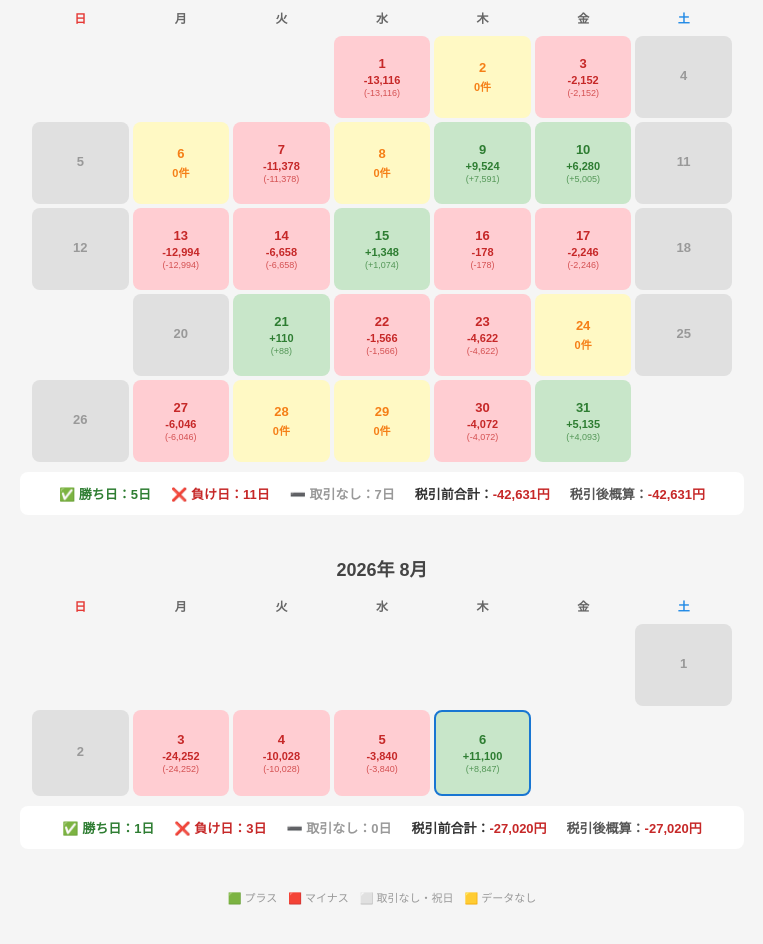
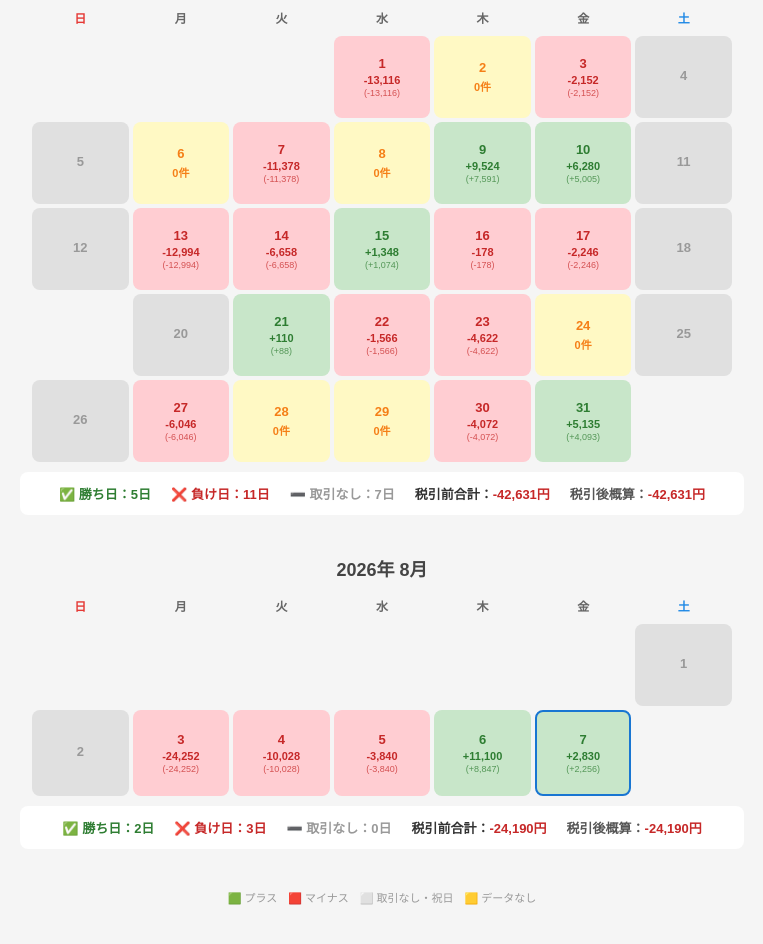
Before and after one commit to yamaguchi629/sns-kabu-calendar, a plain HTML site: page index.html in a window 1280 px wide. Shown: the part 880-1824 px from the top of the page, without its empty margins (258-1021 px from the left). Drawn offline with Linux system fonts and the light colour scheme.

Commit message:
8/7損益データ反映：+2,830円・26件

```diff
--- a/index.html
+++ b/index.html
@@ -39,11 +39,11 @@
 <div class="grand-total">
   <div class="grand-total-title">📊 全合計（6月〜8月）</div>
   <div class="summary">
-    <span style="color:#81c784">✅ 勝ち日：16日</span>
+    <span style="color:#81c784">✅ 勝ち日：17日</span>
     <span style="color:#e57373">❌ 負け日：22日</span>
     <span style="color:#bbb">➖ 取引なし：11日</span>
-    <span>税引前合計：<span style="color:#e57373">-65,597円</span></span>
-    <span>税引後概算：<span style="color:#e57373">-65,597円</span></span>
+    <span>税引前合計：<span style="color:#e57373">-62,767円</span></span>
+    <span>税引後概算：<span style="color:#e57373">-62,767円</span></span>
   </div>
 </div>
 
@@ -184,14 +184,15 @@
     <div class="day loss"><div class="date">3</div><div class="pnl">-24,252</div><div class="pnl-after">(-24,252)</div></div>
     <div class="day loss"><div class="date">4</div><div class="pnl">-10,028</div><div class="pnl-after">(-10,028)</div></div>
     <div class="day loss"><div class="date">5</div><div class="pnl">-3,840</div><div class="pnl-after">(-3,840)</div></div>
-    <div class="day profit today"><div class="date">6</div><div class="pnl">+11,100</div><div class="pnl-after">(+8,847)</div></div>
+    <div class="day profit"><div class="date">6</div><div class="pnl">+11,100</div><div class="pnl-after">(+8,847)</div></div>
+    <div class="day profit today"><div class="date">7</div><div class="pnl">+2,830</div><div class="pnl-after">(+2,256)</div></div>
   </div>
   <div class="summary">
-    <span style="color:#2e7d32">✅ 勝ち日：1日</span>
+    <span style="color:#2e7d32">✅ 勝ち日：2日</span>
     <span style="color:#c62828">❌ 負け日：3日</span>
     <span style="color:#999">➖ 取引なし：0日</span>
-    <span style="color:#333">税引前合計：<span style="color:#c62828">-27,020円</span></span>
-    <span style="color:#555">税引後概算：<span style="color:#c62828">-27,020円</span></span>
+    <span style="color:#333">税引前合計：<span style="color:#c62828">-24,190円</span></span>
+    <span style="color:#555">税引後概算：<span style="color:#c62828">-24,190円</span></span>
   </div>
 </div>
 
```
